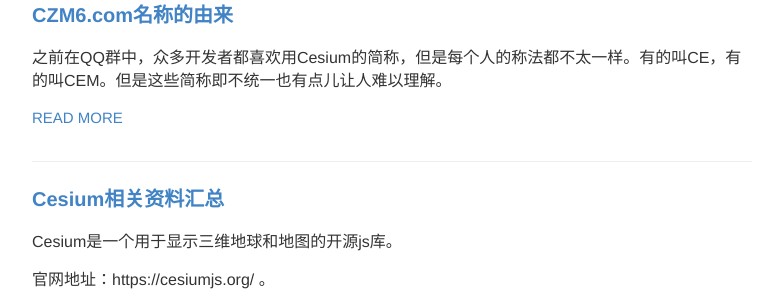
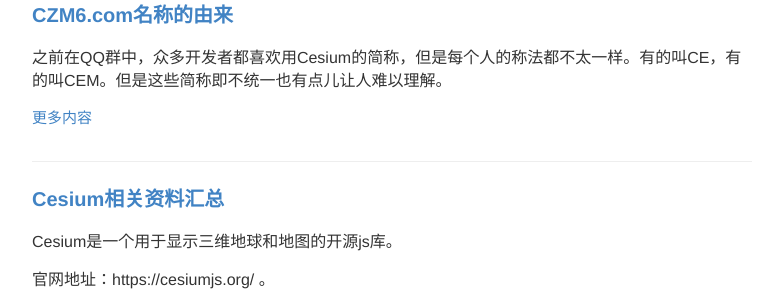
Before and after one commit to vtxf/czm6, a Jekyll site: the page built from index.html, in a window 1280 px wide and 900 px high. Shown: the part 428-719 px from the top of the window, without its empty margins (248-1029 px from the left). Built offline with Jekyll 4.4.1, drawn with Linux system fonts in a browser that asks for light colours; comment, search, counter and statistics services are not loaded.

Commit message:
英文改中文

```diff
--- a/blog.html
+++ b/blog.html
@@ -14,7 +14,7 @@
             {{ post.excerpt }}
         </div>
 
-        <a href="{{ site.baseurl }}{{ post.url }}" class="read-more">Read More</a>
+        <a href="{{ site.baseurl }}{{ post.url }}" class="read-more">更多内容</a>
     </article>
     {% endfor %}
 </div>
--- a/index.html
+++ b/index.html
@@ -54,7 +54,7 @@
             {{ post.excerpt }}
         </div>
 
-        <a href="{{ site.baseurl }}{{ post.url }}" class="read-more">Read More</a>
+        <a href="{{ site.baseurl }}{{ post.url }}" class="read-more">更多内容</a>
     </article>
     {% endfor %}
 </div>
```
